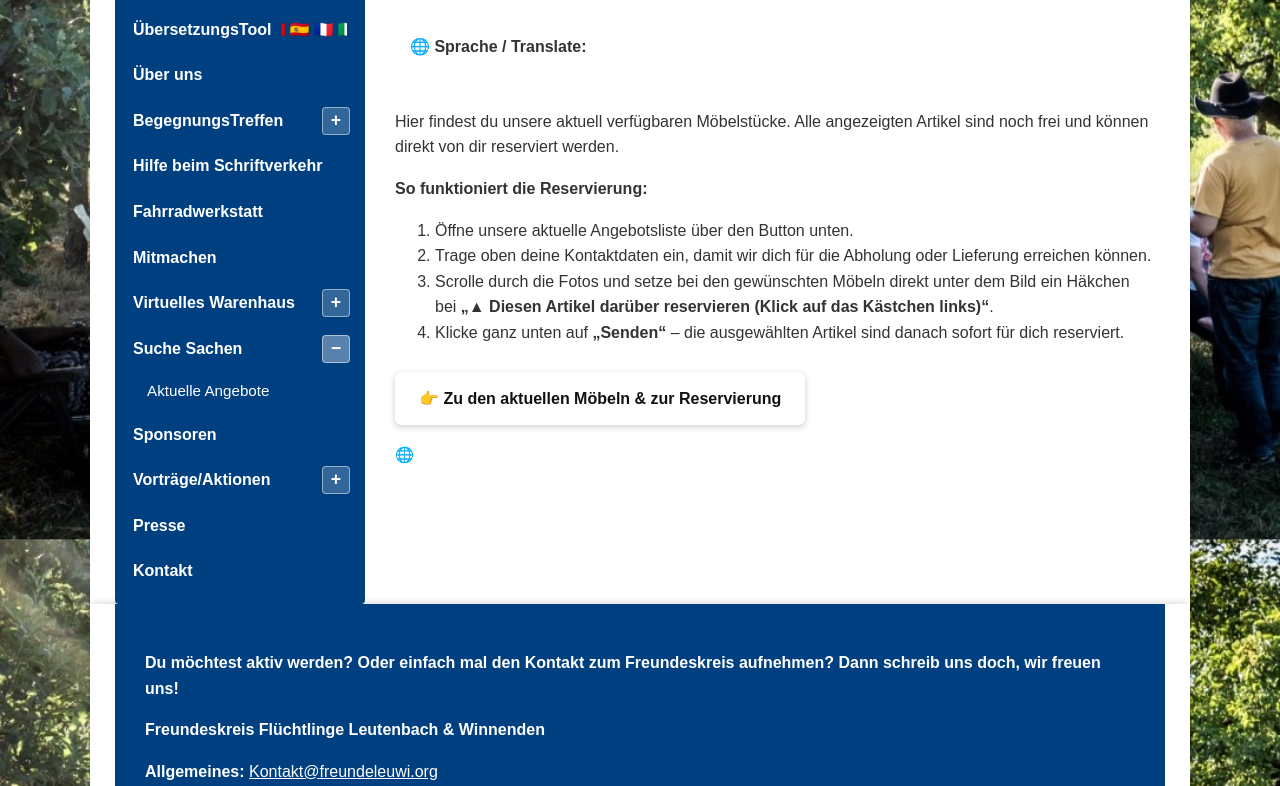
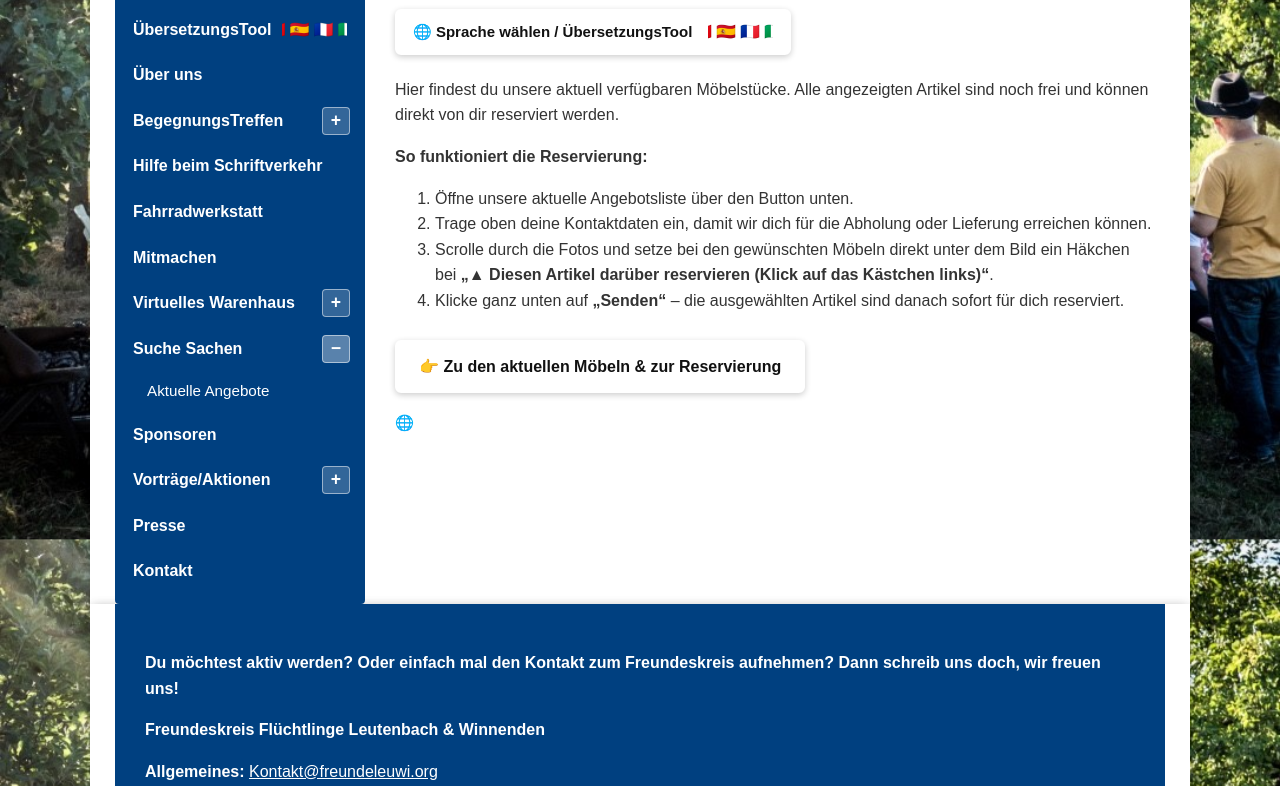
Before and after one commit to FFLW-Online/Jimdo, a plain HTML site: page aktuelle-angebote.html in a window 1280 px wide. Shown: the part 314-1100 px from the top of the page. Drawn offline with Linux system fonts and the light colour scheme.

Commit message:
Update language selection and remove translation script
Removed Google Translate integration and added language selection link.

Jetzt mit funk. Ü-Button

```diff
--- a/aktuelle-angebote.html
+++ b/aktuelle-angebote.html
@@ -21,11 +21,19 @@
     <main class="content">
       <h2>Aktuelle Angebote</h2>
 
-      <!-- Sprachauswahl: Übersetzt genau diese Seite direkt vor Ort -->
-      <div style="margin: 14px 0 22px 0; padding: 10px 14px; border: 1px solid rgba(255,255,255,0.3); border-radius: 6px; display: inline-block;">
-        <span style="font-weight: bold; margin-right: 8px;">🌐 Sprache / Translate:</span>
-        <div id="google_translate_element" style="display: inline-block; vertical-align: middle;"></div>
-      </div>
+      <!-- Sprachenknopf: verlinkt exakt auf eure Sprachauswahl (fflw-international.html) -->
+      <p style="margin: 14px 0 22px 0;">
+        <a href="fflw-international.html"
+           style="display: inline-flex; align-items: center; gap: 10px; background-color: #ffffff; color: #111111; border: 2px solid #ffffff; padding: 8px 16px; font-size: 15px; font-weight: bold; text-decoration: none; border-radius: 6px; box-shadow: 0 2px 6px rgba(0,0,0,0.2);">
+           <span>🌐 Sprache wählen / ÜbersetzungsTool</span>
+           <span class="flag-carousel-inline" title="Viele Sprachen unterstützt">
+             <span class="flag-track-inline">
+               <span>🇩🇪</span><span>🇺🇦</span><span>🇬🇧</span><span>🇸🇾</span><span>🇦🇫</span><span>🇹🇷</span><span>🇪🇸</span><span>🇫🇷</span><span>🇮🇹</span>
+               <span>🇩🇪</span><span>🇺🇦</span><span>🇬🇧</span><span>🇸🇾</span><span>🇦🇫</span><span>🇹🇷</span><span>🇪🇸</span><span>🇫🇷</span><span>🇮🇹</span>
+             </span>
+           </span>
+        </a>
+      </p>
 
       <p>
         Hier findest du unsere aktuell verfügbaren Möbelstücke. Alle angezeigten Artikel sind noch frei und können direkt von dir reserviert werden.
@@ -128,17 +136,6 @@
     <a href="sitemap.html">Sitemap</a>
   </footer>
 
-  <!-- Google Translate Skript für die Live-Übersetzung direkt auf dieser Seite -->
-  <script>
-    function googleTranslateElementInit() {
-      new google.translate.TranslateElement({
-        pageLanguage: 'de',
-        layout: google.translate.TranslateElement.InlineLayout.SIMPLE
-      }, 'google_translate_element');
-    }
-  </script>
-  <script src="https://translate.google.com/translate_a/element.js?cb=googleTranslateElementInit"></script>
-
   <script src="nav-loader.js"></script>
 </body>
 </html>
```
